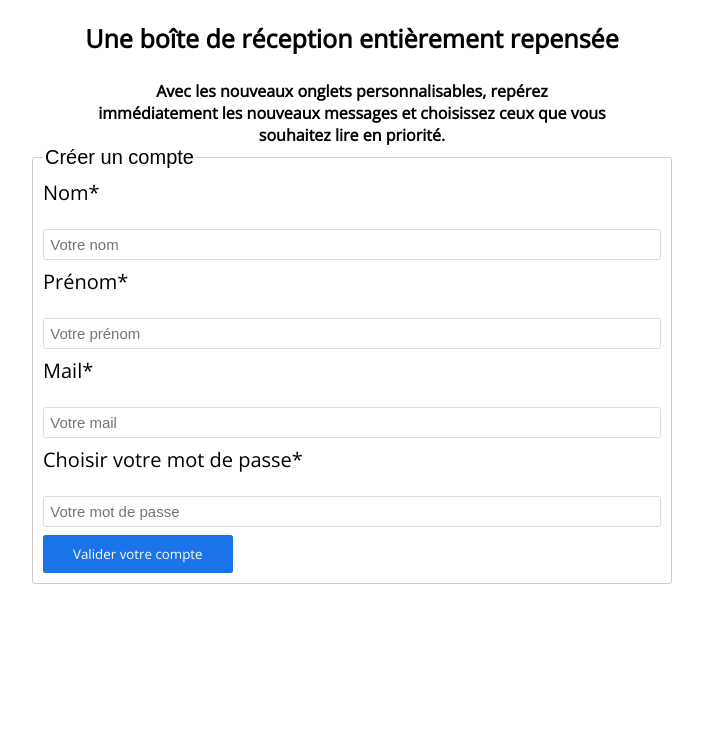
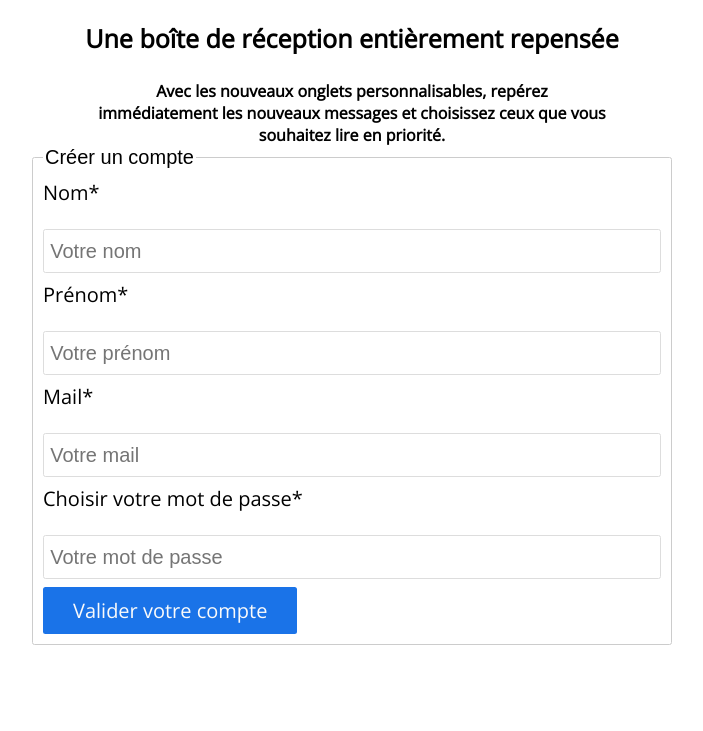
Before and after one commit to TheoCou/Page_copy_gmail, a PHP site: page / in a window 1280 px wide. Shown: the part 894-1625 px from the top of the page, without its empty margins (288-991 px from the left). Run offline with PHP 8.4, Linux system fonts and the light colour scheme.

Commit message:
css finished

```diff
--- a/css/main.css
+++ b/css/main.css
@@ -139,7 +139,8 @@ form input[type="password"] {
   border: 0.063rem solid #ddd;
   border-radius: 0.25rem;
   box-sizing: border-box;
-  font-size: 1.5rem;
+  font-size: inherit;
+  line-height: 3rem;
 }
 
 form input[type="submit"] {
@@ -150,6 +151,8 @@ form input[type="submit"] {
   border: none;
   border-radius: 0.25rem;
   cursor: pointer;
+  font-size: inherit;
+  width: max-content;
 }
 
 .scroll_btn {
```
